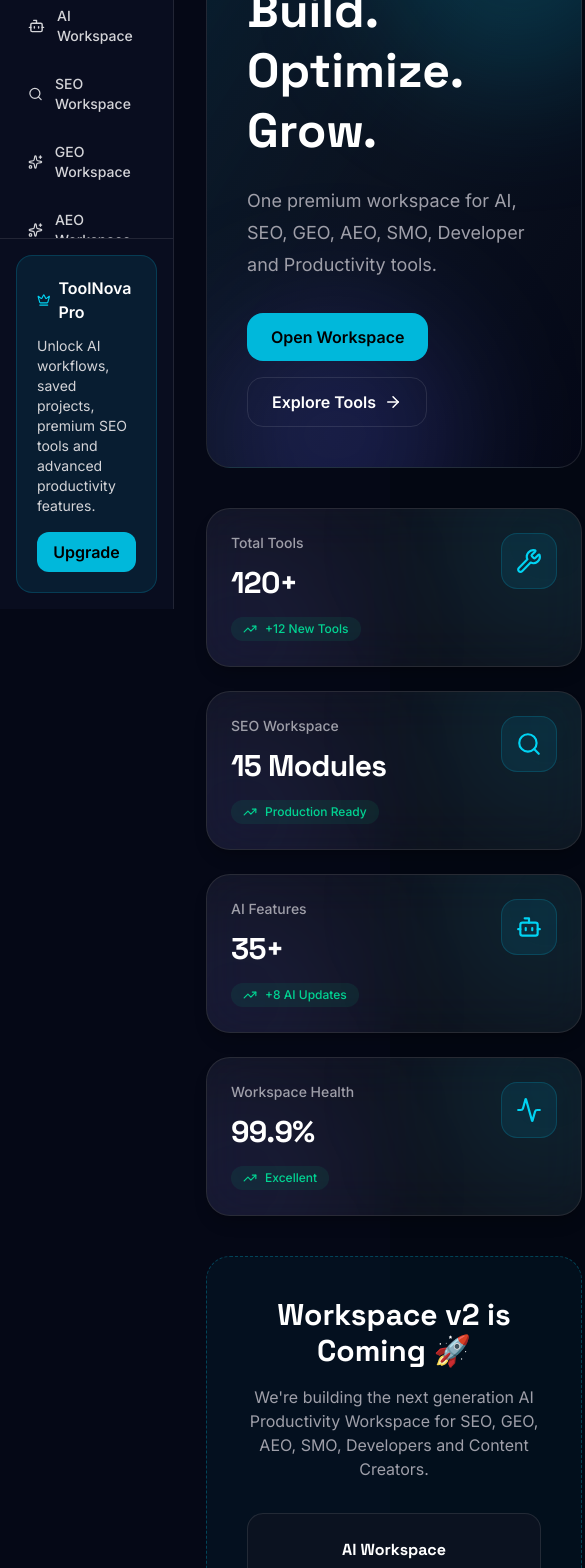
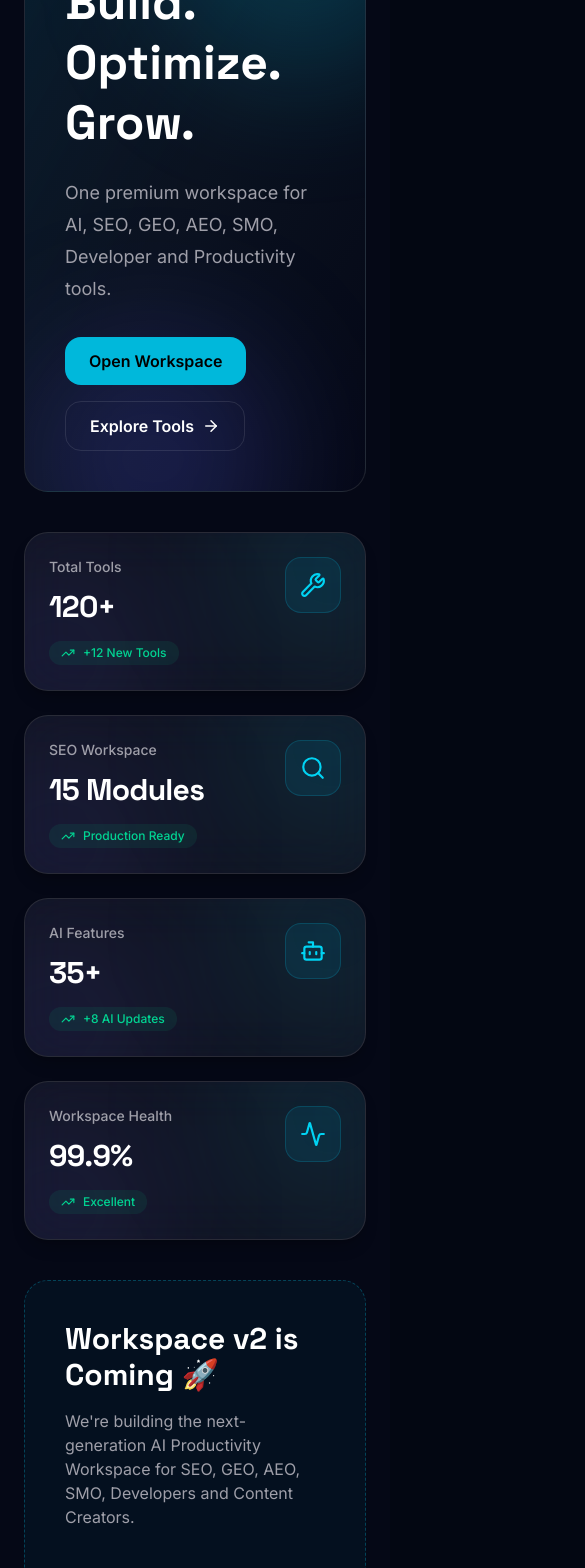
Before and after one commit to ToolNovaAI/toolnovaai, a Next.js app: page /dashboard in a window 390 px wide. Shown: the part 300-1868 px from the top of the page, 585 px wide, since content can reach past the window. Built offline with nearby package versions, Linux system fonts and the light colour scheme.

Commit message:
feat: add workspace modules v2

```diff
--- a/app/dashboard/page.tsx
+++ b/app/dashboard/page.tsx
@@ -19,34 +19,52 @@
         <DashboardStats />
 
         {/* Workspace Preview */}
-        <section className="rounded-3xl border border-dashed border-cyan-500/30 bg-cyan-500/5 p-10 text-center">
-          <h2 className="text-3xl font-bold text-white">
-            Workspace v2 is Coming 🚀
-          </h2>
+        <section className="rounded-3xl border border-dashed border-cyan-500/30 bg-cyan-500/5 p-10">
+          <div className="max-w-3xl">
+            <h2 className="text-3xl font-bold text-white">
+              Workspace v2 is Coming 🚀
+            </h2>
 
-          <p className="mx-auto mt-4 max-w-3xl text-zinc-400">
-            We're building the next generation AI Productivity Workspace for
-            SEO, GEO, AEO, SMO, Developers and Content Creators.
-          </p>
+            <p className="mt-4 text-zinc-400">
+              We're building the next-generation AI Productivity Workspace for
+              SEO, GEO, AEO, SMO, Developers and Content Creators.
+            </p>
+          </div>
 
-          <div className="mt-8 grid gap-4 md:grid-cols-2 xl:grid-cols-4">
+          <div className="mt-10 grid gap-6 md:grid-cols-2 xl:grid-cols-4">
             {[
-              "AI Workspace",
-              "SEO Workspace",
-              "Developer Workspace",
-              "Text Workspace",
+              {
+                title: "AI Workspace",
+                description: "AI writing, prompts & automation.",
+              },
+              {
+                title: "SEO Workspace",
+                description: "Meta, Schema, Robots & Sitemap tools.",
+              },
+              {
+                title: "Developer Workspace",
+                description: "JSON, HTML, CSS & utilities.",
+              },
+              {
+                title: "Text Workspace",
+                description: "Word Counter, Slug & Text tools.",
+              },
             ].map((item) => (
               <div
-                key={item}
+                key={item.title}
                 className="rounded-2xl border border-white/10 bg-[#0B1220] p-6 transition hover:border-cyan-500/40 hover:bg-[#10192d]"
               >
-                <h3 className="font-semibold text-white">
-                  {item}
+                <h3 className="text-lg font-semibold text-white">
+                  {item.title}
                 </h3>
 
-                <p className="mt-2 text-sm text-zinc-400">
-                  Coming soon...
+                <p className="mt-3 text-sm leading-6 text-zinc-400">
+                  {item.description}
                 </p>
+
+                <button className="mt-6 rounded-xl bg-cyan-500 px-4 py-2 text-sm font-semibold text-black transition hover:bg-cyan-400">
+                  Coming Soon
+                </button>
               </div>
             ))}
           </div>
--- /dev/null
+++ b/components/dashboard/WorkspaceModules.tsx
@@ -0,0 +1,32 @@
+import WorkspaceCard from "@/components/ui/WorkspaceCard";
+import { workspaces } from "@/constants/workspaces";
+
+export default function WorkspaceModules() {
+  return (
+    <section className="space-y-8">
+      <div>
+        <h2 className="text-3xl font-bold text-white">
+          Explore Workspaces
+        </h2>
+
+        <p className="mt-2 max-w-2xl text-zinc-400">
+          Access every AI, SEO, GEO, AEO, SMO, Developer and
+          Productivity workspace from one premium dashboard.
+        </p>
+      </div>
+
+      <div className="grid gap-6 md:grid-cols-2 xl:grid-cols-3">
+        {workspaces.map((workspace) => (
+          <WorkspaceCard
+            key={workspace.title}
+            title={workspace.title}
+            description={workspace.description}
+            href={workspace.href}
+            icon={workspace.icon}
+            tools={workspace.tools}
+          />
+        ))}
+      </div>
+    </section>
+  );
+}
--- a/components/layout/WorkspaceLayout.tsx
+++ b/components/layout/WorkspaceLayout.tsx
@@ -15,24 +15,30 @@
 }: WorkspaceLayoutProps) {
   return (
     <div className="min-h-screen bg-[#050816] text-white">
-      <div className="flex">
+      <div className="flex min-h-screen">
         {/* Left Sidebar */}
-        <aside className="sticky top-0 h-screen w-72 border-r border-white/10 bg-[#090d1f]">
+        <aside className="sticky top-0 hidden h-screen w-72 shrink-0 border-r border-white/10 bg-[#090D1F] xl:block">
           {sidebar}
         </aside>
 
         {/* Main Content */}
-        <div className="flex min-h-screen flex-1 flex-col">
+        <div className="flex min-w-0 flex-1 flex-col">
+          {/* Topbar */}
           <header className="sticky top-0 z-40 border-b border-white/10 bg-[#050816]/90 backdrop-blur-xl">
             {topbar}
           </header>
 
-          <main className="flex-1 p-8">{children}</main>
+          {/* Content */}
+          <main className="flex-1 overflow-y-auto p-6 lg:p-8">
+            <div className="mx-auto w-full max-w-7xl">
+              {children}
+            </div>
+          </main>
         </div>
 
         {/* Right Panel */}
         {rightPanel && (
-          <aside className="hidden w-96 border-l border-white/10 bg-[#090d1f] xl:block">
+          <aside className="hidden w-96 shrink-0 border-l border-white/10 bg-[#090D1F] 2xl:block">
             {rightPanel}
           </aside>
         )}
--- a/components/ui/WorkspaceCard.tsx
+++ b/components/ui/WorkspaceCard.tsx
@@ -1,24 +1,51 @@
 "use client";
 
 import Link from "next/link";
-import { ArrowRight, LucideIcon } from "lucide-react";
+import {
+  ArrowRight,
+  Bot,
+  Search,
+  Sparkles,
+  Share2,
+  Code2,
+  Type,
+  Image,
+  FileText,
+  MessageCircle,
+} from "lucide-react";
+
 import GlassCard from "./GlassCard";
 
 interface WorkspaceCardProps {
   title: string;
   description: string;
   href: string;
-  icon: LucideIcon;
+  icon: string;
   tools: number;
 }
+
+const icons = {
+  bot: Bot,
+  search: Search,
+  sparkles: Sparkles,
+  share2: Share2,
+  code2: Code2,
+  type: Type,
+  image: Image,
+  "file-text": FileText,
+  "message-circle": MessageCircle,
+};
 
 export default function WorkspaceCard({
   title,
   description,
   href,
-  icon: Icon,
+  icon,
   tools,
 }: WorkspaceCardProps) {
+  const Icon =
+    icons[icon as keyof typeof icons] ?? Bot;
+
   return (
     <Link href={href}>
       <GlassCard
@@ -30,7 +57,7 @@
             <Icon size={28} />
           </div>
 
-          <ArrowRight className="text-zinc-500 transition group-hover:translate-x-1 group-hover:text-cyan-400" />
+          <ArrowRight className="text-zinc-500 transition duration-300 group-hover:translate-x-1 group-hover:text-cyan-400" />
         </div>
 
         <h3 className="mt-6 text-xl font-bold text-white">
--- a/constants/ui/WorkspaceCard.tsx
+++ /dev/null
@@ -1,77 +0,0 @@
-import {
-  Bot,
-  Search,
-  Sparkles,
-  Share2,
-  Code2,
-  Type,
-  Image,
-  FileText,
-} from "lucide-react";
-
-export const workspaces = [
-  {
-    title: "AI Workspace",
-    description: "AI writing, prompts, automation & productivity.",
-    href: "/ai",
-    icon: Bot,
-    color: "cyan",
-    tools: 18,
-  },
-  {
-    title: "SEO Workspace",
-    description: "Meta, Schema, Robots, Sitemap & SEO tools.",
-    href: "/seo",
-    icon: Search,
-    color: "emerald",
-    tools: 15,
-  },
-  {
-    title: "GEO Workspace",
-    description: "Optimize content for AI search engines.",
-    href: "/geo",
-    icon: Sparkles,
-    color: "purple",
-    tools: 8,
-  },
-  {
-    title: "SMO Workspace",
-    description: "Social media optimization tools.",
-    href: "/smo",
-    icon: Share2,
-    color: "pink",
-    tools: 10,
-  },
-  {
-    title: "Developer",
-    description: "JSON, HTML, CSS, Base64 & developer tools.",
-    href: "/developer",
-    icon: Code2,
-    color: "orange",
-    tools: 24,
-  },
-  {
-    title: "Text Tools",
-    description: "Word Counter, Slug, Case Converter & more.",
-    href: "/text",
-    icon: Type,
-    color: "blue",
-    tools: 20,
-  },
-  {
-    title: "Image Tools",
-    description: "Resize, Compress, Convert & Optimize.",
-    href: "/image",
-    icon: Image,
-    color: "rose",
-    tools: 12,
-  },
-  {
-    title: "PDF Tools",
-    description: "Merge, Split, Compress & Convert PDFs.",
-    href: "/pdf",
-    icon: FileText,
-    color: "red",
-    tools: 14,
-  },
-];
--- a/constants/workspaces.ts
+++ b/constants/workspaces.ts
@@ -1,77 +1,65 @@
-import {
-  Bot,
-  Search,
-  Sparkles,
-  Share2,
-  Code2,
-  Type,
-  Image,
-  FileText,
-} from "lucide-react";
-
 export const workspaces = [
   {
     title: "AI Workspace",
     description: "AI writing, prompts, automation & productivity.",
     href: "/ai",
-    icon: Bot,
-    color: "cyan",
+    icon: "bot",
     tools: 18,
   },
   {
     title: "SEO Workspace",
     description: "Meta, Schema, Robots, Sitemap & SEO tools.",
     href: "/seo",
-    icon: Search,
-    color: "emerald",
+    icon: "search",
     tools: 15,
   },
   {
     title: "GEO Workspace",
     description: "Optimize content for AI search engines.",
     href: "/geo",
-    icon: Sparkles,
-    color: "purple",
+    icon: "sparkles",
     tools: 8,
   },
   {
-    title: "SMO Workspace",
-    description: "Social media optimization tools.",
-    href: "/smo",
-    icon: Share2,
-    color: "pink",
+    title: "AEO Workspace",
+    description: "Answer Engine Optimization.",
+    href: "/aeo",
+    icon: "message-circle",
     tools: 10,
   },
   {
-    title: "Developer",
-    description: "JSON, HTML, CSS, Base64 & developer tools.",
+    title: "SMO Workspace",
+    description: "Social Media Optimization.",
+    href: "/smo",
+    icon: "share2",
+    tools: 10,
+  },
+  {
+    title: "Developer Workspace",
+    description: "Developer tools & utilities.",
     href: "/developer",
-    icon: Code2,
-    color: "orange",
+    icon: "code2",
     tools: 24,
   },
   {
-    title: "Text Tools",
-    description: "Word Counter, Slug, Case Converter & more.",
+    title: "Text Workspace",
+    description: "Text editing & writing tools.",
     href: "/text",
-    icon: Type,
-    color: "blue",
+    icon: "type",
     tools: 20,
   },
   {
-    title: "Image Tools",
-    description: "Resize, Compress, Convert & Optimize.",
+    title: "Image Workspace",
+    description: "Image optimization tools.",
     href: "/image",
-    icon: Image,
-    color: "rose",
+    icon: "image",
     tools: 12,
   },
   {
-    title: "PDF Tools",
-    description: "Merge, Split, Compress & Convert PDFs.",
+    title: "PDF Workspace",
+    description: "PDF utilities.",
     href: "/pdf",
-    icon: FileText,
-    color: "red",
+    icon: "file-text",
     tools: 14,
   },
 ];
```
Also changed, not shown: lib/workspace-icons.ts (added).
